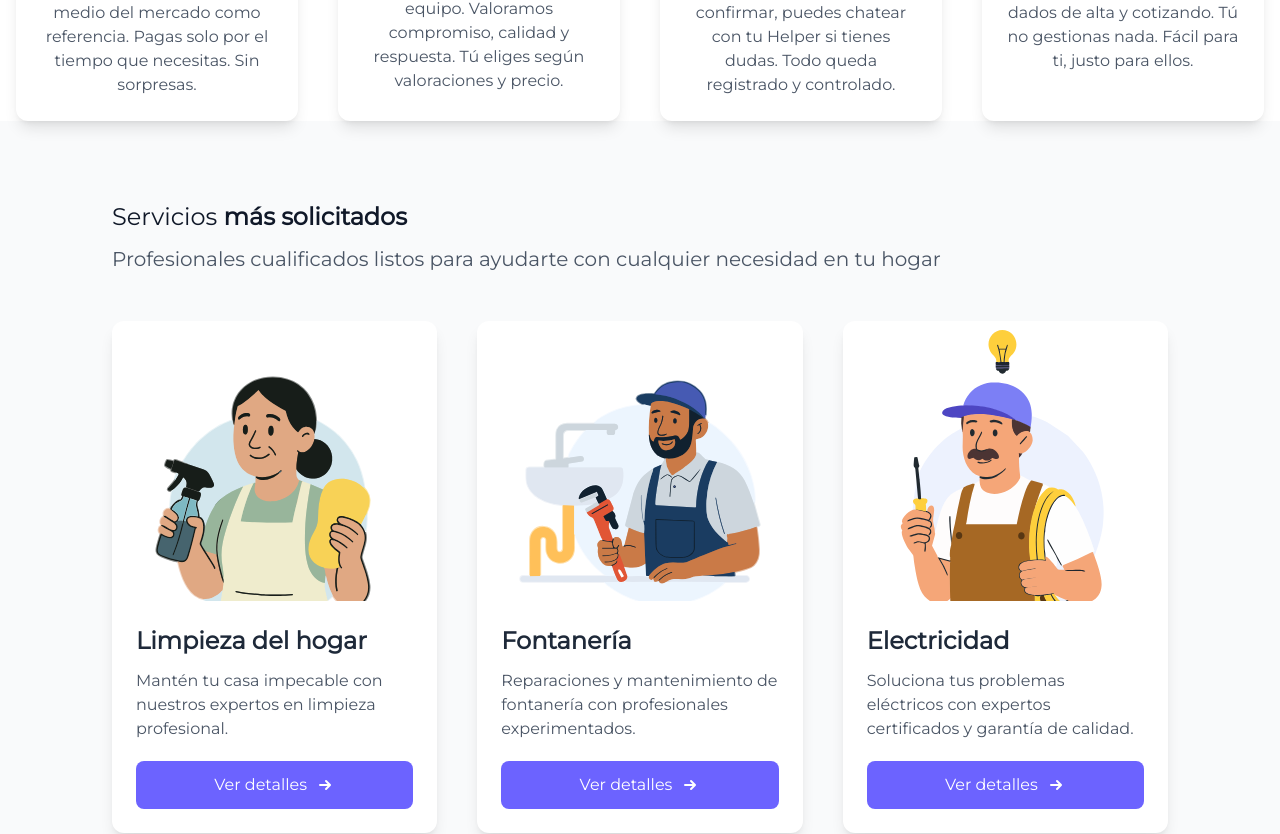
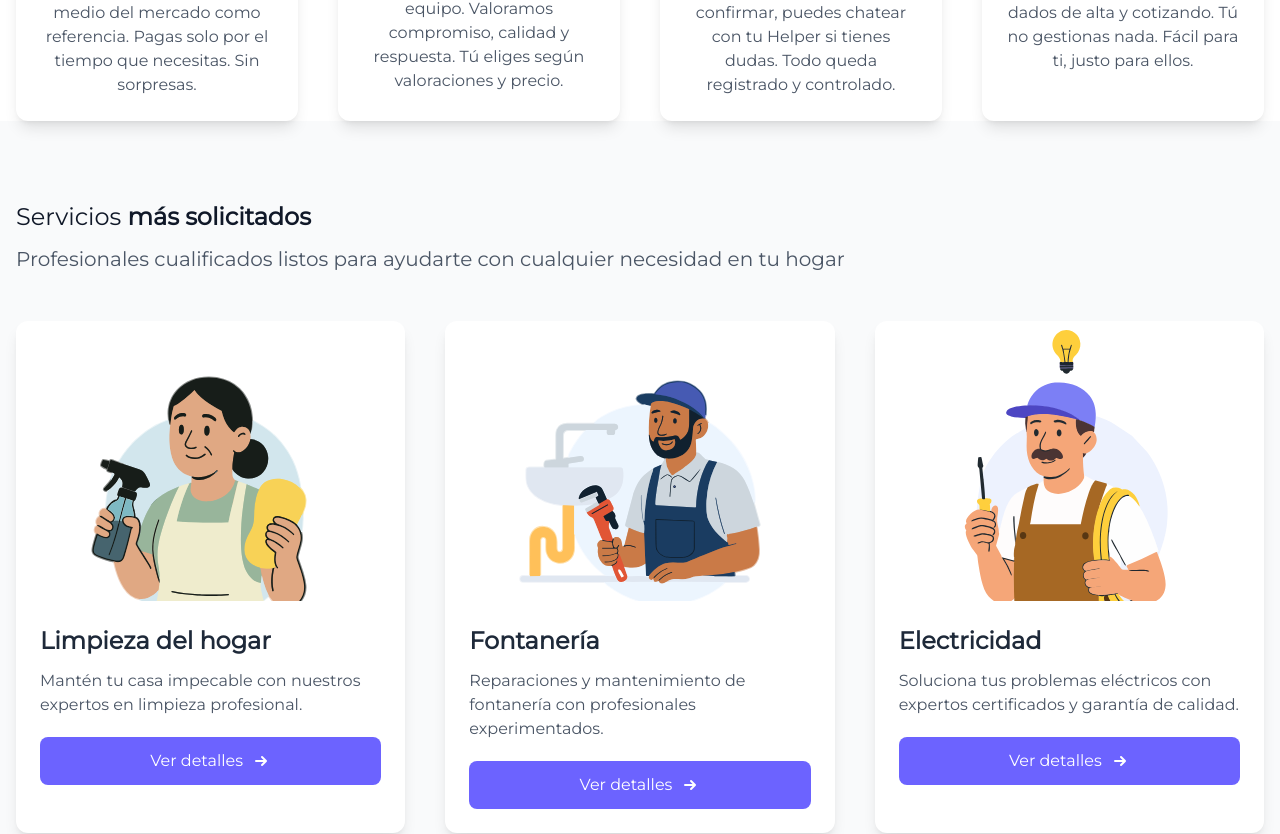
Before and after one commit to GuilleMarejada/helpy, a Nuxt app: page / in a window 1280 px wide. Shown: the part 1130-1964 px from the top of the page. Built offline with nearby package versions, Linux system fonts and the light colour scheme.

Commit message:
Update service section padding for improved layout consistency

```diff
--- a/pages/index.vue
+++ b/pages/index.vue
@@ -103,7 +103,7 @@
     </div>
 
     <!-- Sección de servicios destacados -->
-    <div class="py-20 px-24 bg-gray-50">
+    <div class="py-20 bg-gray-50">
       <div class="mb-12 px-4">
         <h2 class="text-2xl text-gray-900 mb-3">Servicios <span class="font-bold">más solicitados</span></h2>
         <p class="text-gray-600 text-xl">Profesionales cualificados listos para ayudarte con
```
